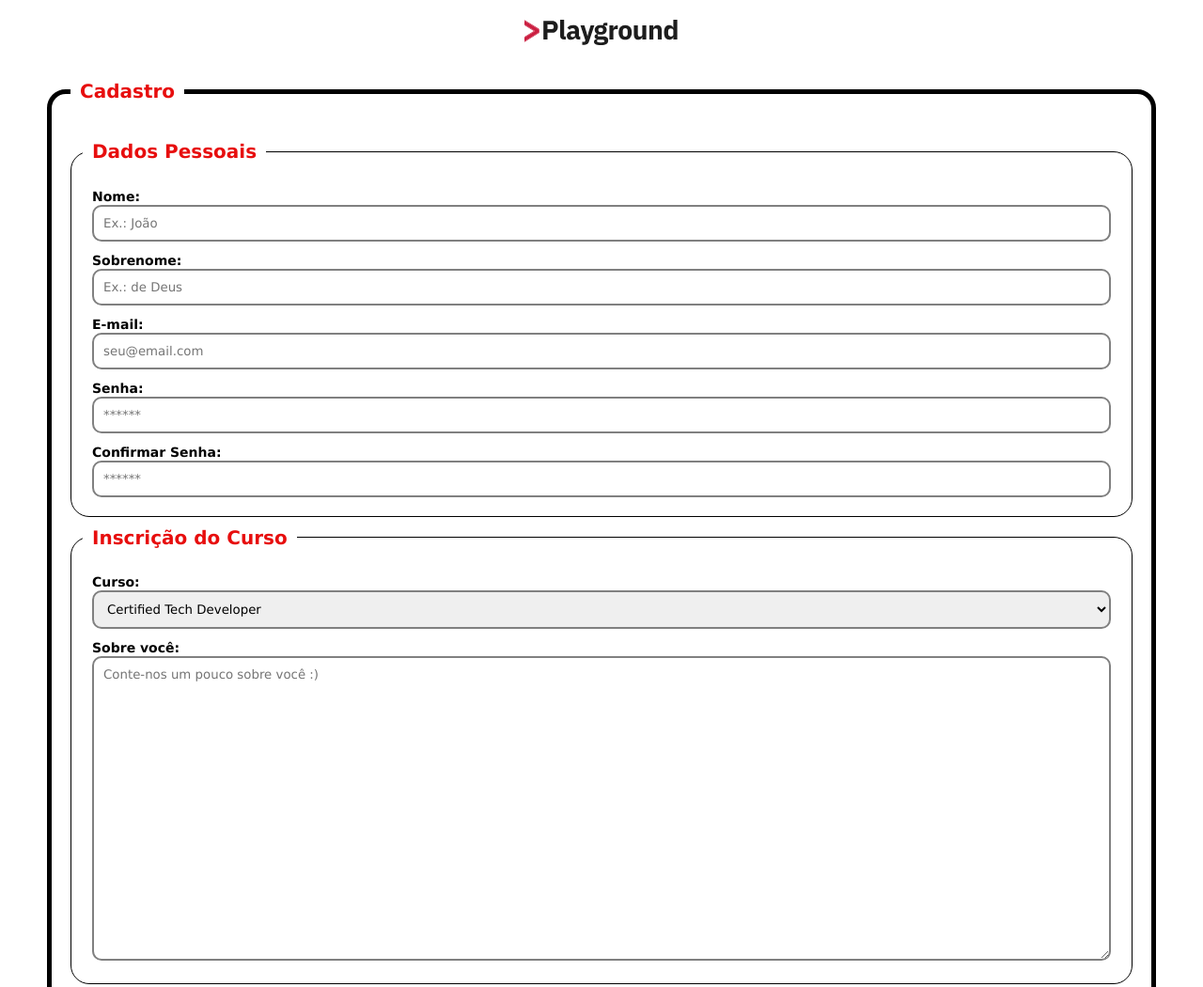
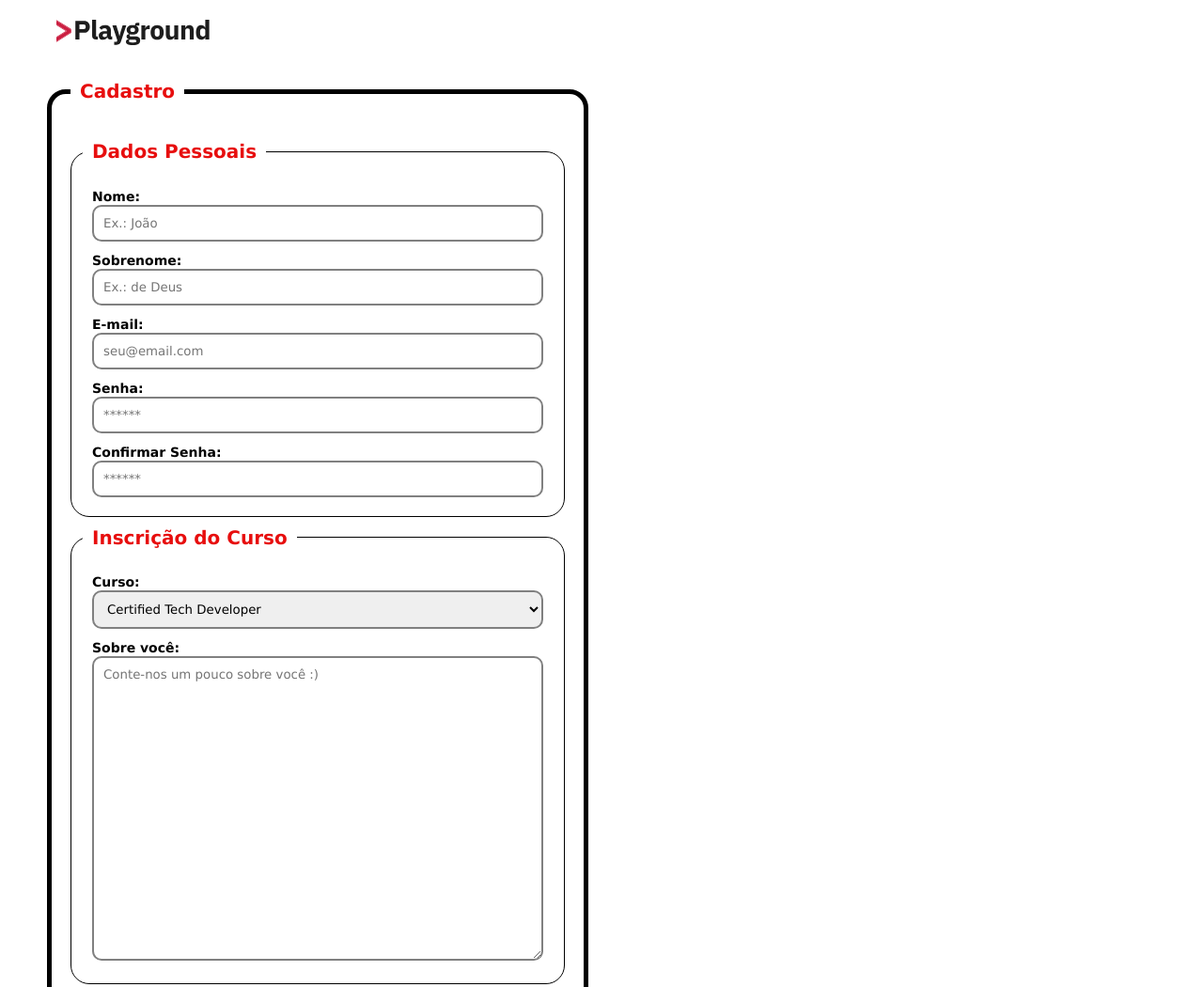
Before and after one commit to matheusrayol/DH-CTD, a plain HTML site: page Front-End/Aula-13/index.html in a window 1280 px wide. Shown: the top 1050 px of the page at 94% size. Drawn offline with Linux system fonts and the light colour scheme.

Commit message:
Atualização no estilo da mesa de trabalho de Front-End

```diff
--- a/Front-End/Aula-13/css/styles.css
+++ b/Front-End/Aula-13/css/styles.css
@@ -9,6 +9,7 @@
     padding: 20px;
     border: 5px rgb(0, 0, 0) solid;
     border-radius: 20px;
+    width: fit-content;
 }
 
 #dadospessoais {
@@ -33,9 +34,9 @@ div {
 }
 
 h1 {
-    margin: 20px;
+    margin: 20px 0 20px 60px;
     font-size: 30px;
-    text-align: center;
+    text-align: left;
 }
 
 button {
```
